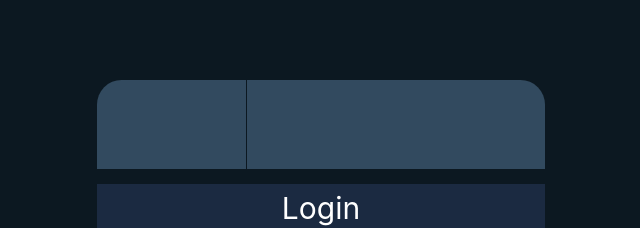
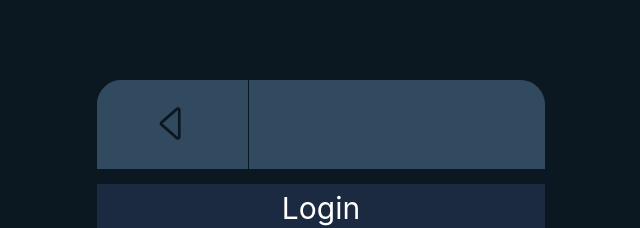
Before and after one commit to R-Stanz/meculatorWeb, a Vue app in the folder frontend/: page /login in a window 1280 px wide. Shown: the top 228 px of the page, without its empty margins (319-959 px from the left). Built offline with nearby package versions, Linux system fonts and the light colour scheme.

Commit message:
C14 - Fixed Bootstrap Icons And The Login And Sign-Up Return Boxes

```diff
--- a/frontend/package.json
+++ b/frontend/package.json
@@ -10,6 +10,7 @@
     "format": "prettier --write src/"
   },
   "dependencies": {
+    "bootstrap-icons": "^1.11.2",
     "pinia": "^2.1.7",
     "vue": "^3.3.4",
     "vue-router": "^4.2.5"
--- a/frontend/src/App.vue
+++ b/frontend/src/App.vue
@@ -3,10 +3,11 @@
 </template>
 
 <script setup>
-import { RouterLink, RouterView } from 'vue-router'
+	import { RouterLink, RouterView } from 'vue-router'
 </script>
 
 <style>
+@import "bootstrap-icons/font/bootstrap-icons.css";
 html {
 	scroll-behavior: smooth;
 }
--- a/frontend/src/assets/css/login.css
+++ b/frontend/src/assets/css/login.css
@@ -43,6 +43,9 @@ div#top {
 	font-weight: bold;
 	font-size: 3em;
 	color: #0C1821;
+
+	border: 1px solid #324A5F;
+	border-radius: 1ex 0 0 0;
 
 	-webkit-transition: none !important;
 	-moz-transition: none !important;
--- a/frontend/src/assets/css/sign_up.css
+++ b/frontend/src/assets/css/sign_up.css
@@ -43,6 +43,9 @@ div#top {
 	font-weight: bold;
 	font-size: 3em;
 	color: #324A5F;
+
+	border: 1px solid #0C1821;
+	border-radius: 1ex 0 0 0;
 
 	-webkit-transition: none !important;
 	-moz-transition: none !important;
```
Also changed, not shown: 1 other file (tests, documents, lock files or other folders).
